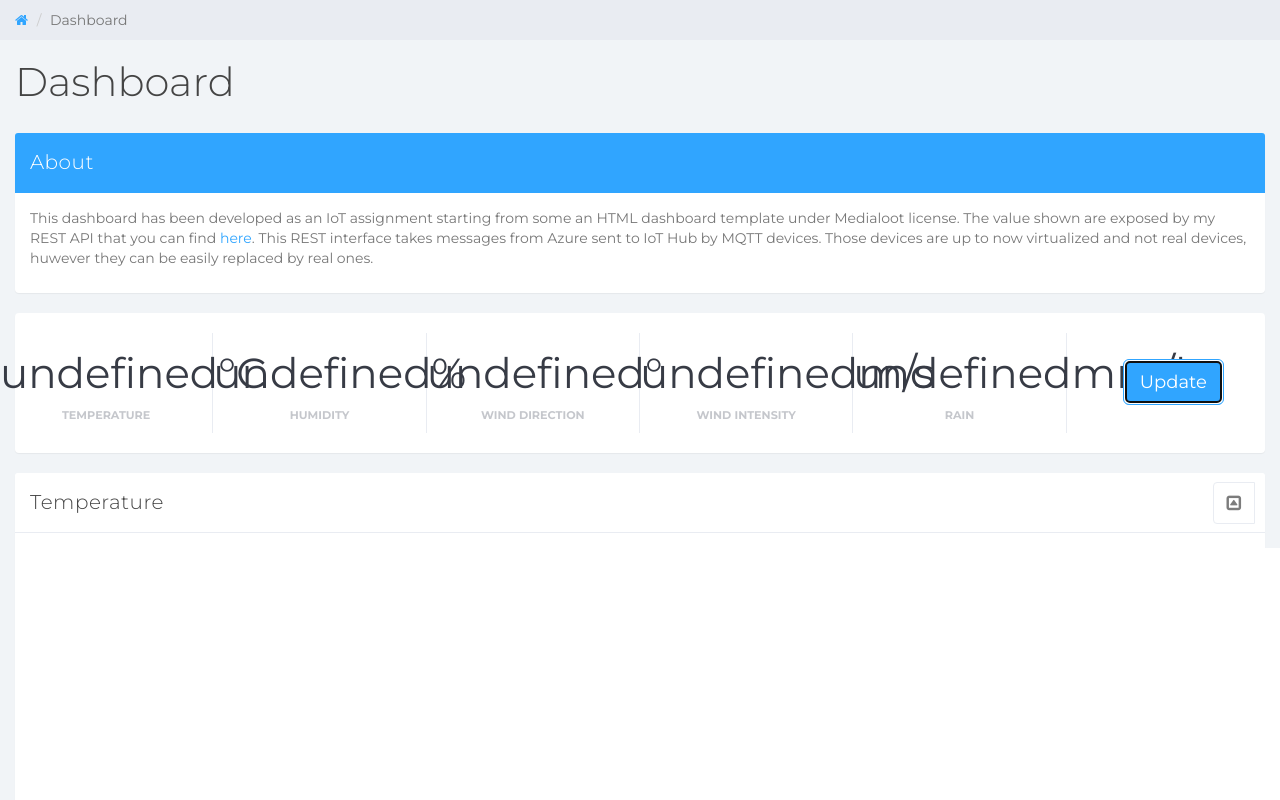
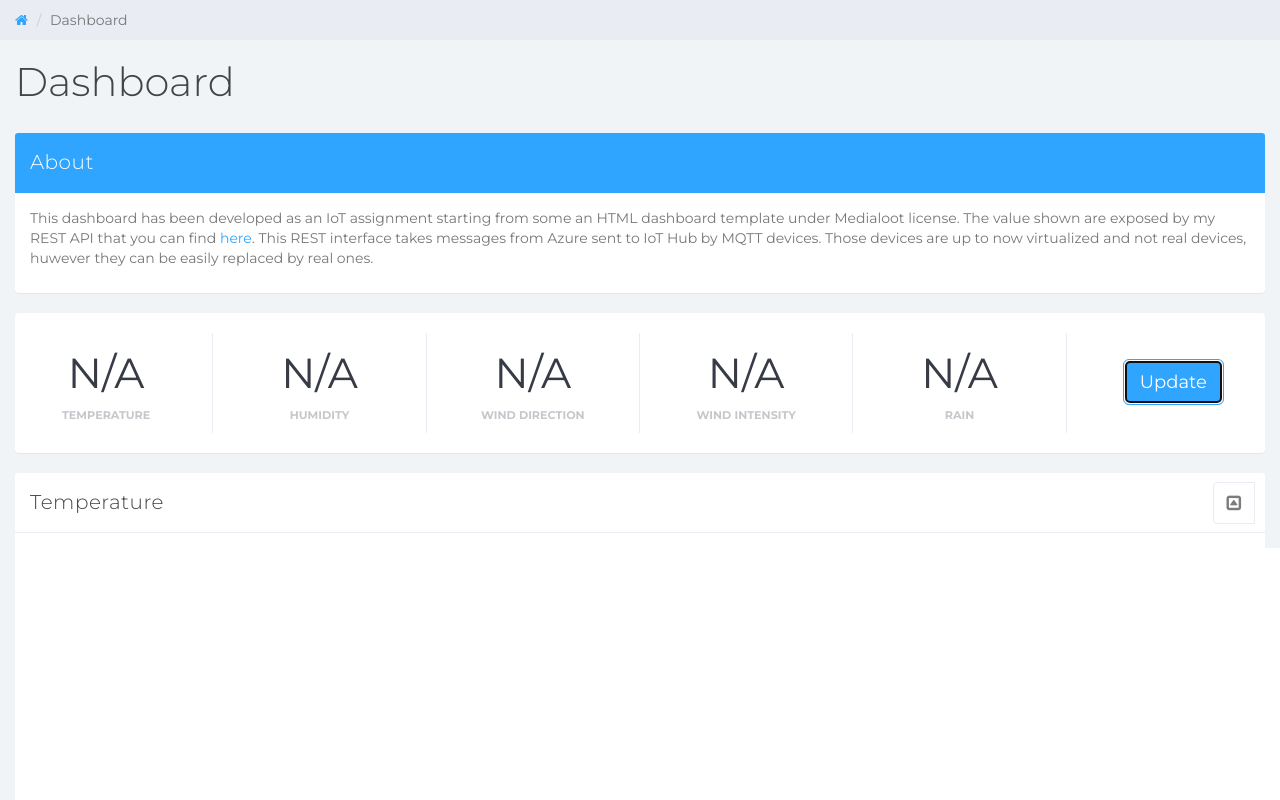
Before and after one commit to stefanofoti/iot-assignment, a plain HTML site: page wwwroot/index.html in a window 1280 px wide. Both pictures are taken after a click on the button "Update". Shown: the top 800 px of the page. Drawn offline with Linux system fonts and the light colour scheme; no server answers.

Commit message:
fix dashboard when there are no values to show

```diff
--- a/wwwroot/index.html
+++ b/wwwroot/index.html
@@ -205,6 +205,7 @@
                         if (nRequest[i].status === 200) {
                             nResult[i]=JSON.parse(nRequest[i].response);
                             if(i==nResult.length-1 && firstTime){
+
 								updateSingleValues();
 								buildChart();
                             }
@@ -224,16 +225,25 @@
 
   function updateSingleValues(){
     var l1 = nResult[1];
-    $("#temperature-value").text(l1[l1.length-1]+"°C");
+    if(l1.length>0){
+    	$("#temperature-value").text(l1[l1.length-1]+"°C");
+    }
     var l2 = nResult[3];
-    $("#humidity-value").text(l2[l2.length-1]+"%");
+    if(l2.length>0){
+	    $("#humidity-value").text(l2[l2.length-1]+"%");
+	}
     var l3 = nResult[5];
-    $("#wind1-value").text(l3[l3.length-1]+"°");
+    if(l3.length>0){
+    	$("#wind1-value").text(l3[l3.length-1]+"°");
+    }
     var l4 = nResult[7];
-    $("#wind2-value").text(l4[l4.length-1]+"m/s");
+    if(l4.length>0){
+    	$("#wind2-value").text(l4[l4.length-1]+"m/s");
+    }
     var l5 = nResult[9];
-    $("#rain-value").text(l4[l4.length-1]+"mm/h");
-
+    if(l5.length>0){
+    	$("#rain-value").text(l4[l4.length-1]+"mm/h");
+    }
   }
 
 	function buildChart(){
```
